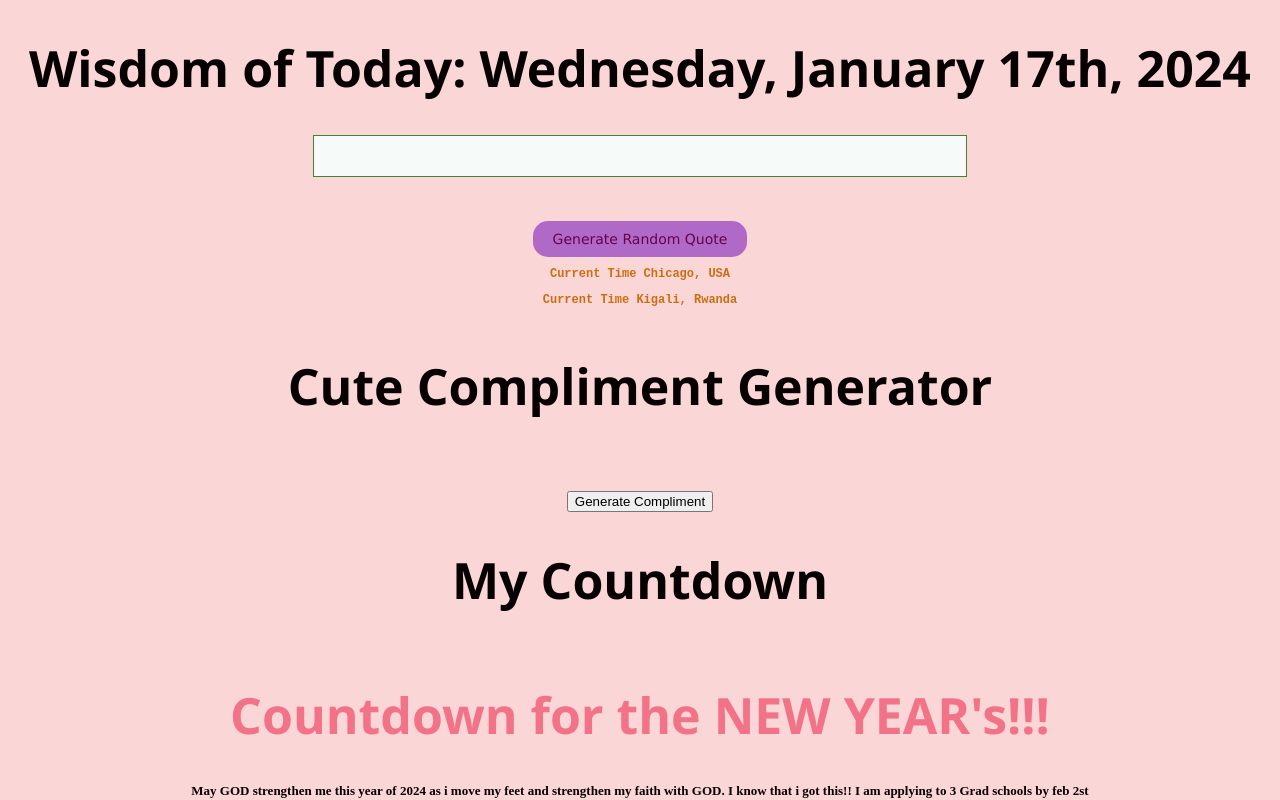
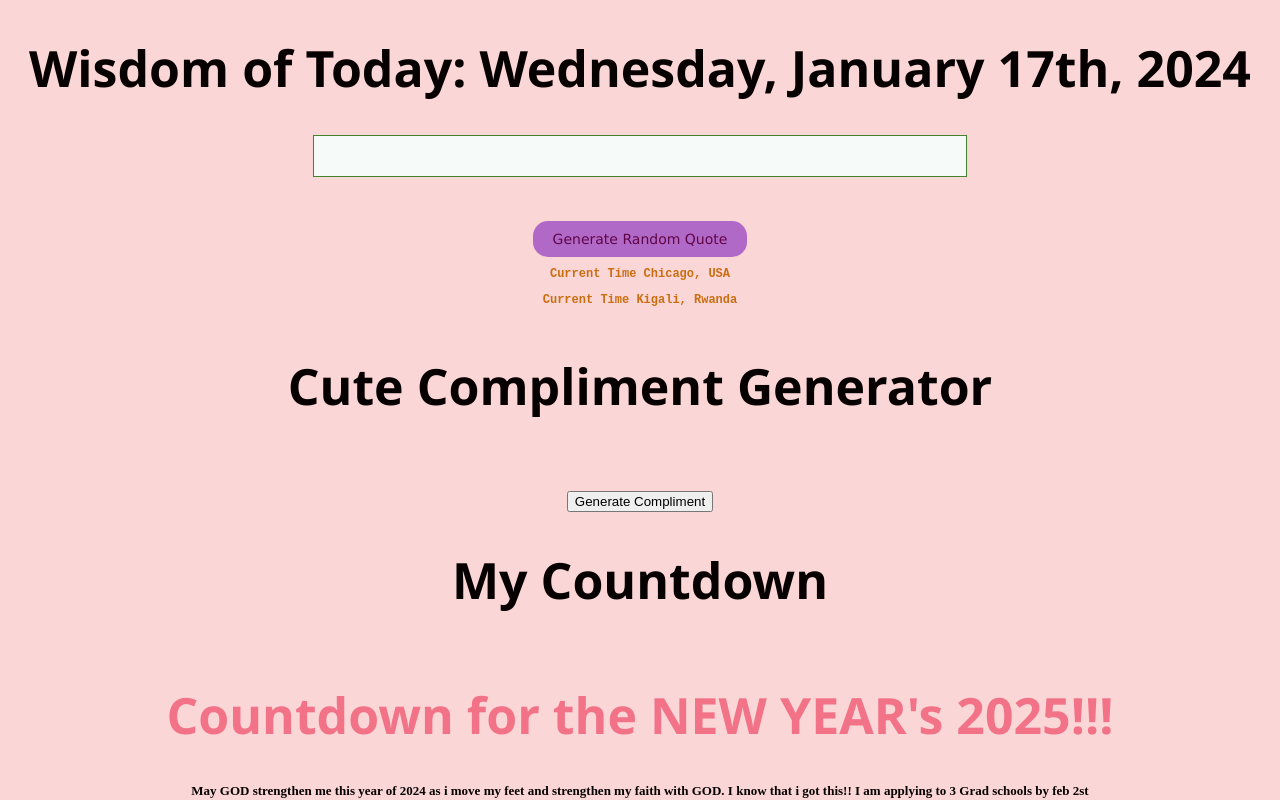
Before and after one commit to Lande21/RandomQuote, a React (Create React App) app: page / in a window 1280 px wide. Shown: the top 800 px of the page. Built offline with nearby package versions, Linux system fonts and the light colour scheme; no server answers.

Commit message:
daily commits

```diff
--- a/src/CountdownTimer.js
+++ b/src/CountdownTimer.js
@@ -44,7 +44,7 @@ const CountdownTimer = ({ targetDate }) => {
 
   return (
     <div>
-        <h1 className="countt">Countdown for the NEW YEAR's!!!</h1>
+        <h1 className="countt">Countdown for the NEW YEAR's 2025!!!</h1>
         <h4 className="daily">May GOD strengthen me this year of 2024 as i move my feet and strengthen my faith with GOD. I know that i got this!! I am applying to 3 Grad schools by feb 2st</h4>
         <h4><ul><li>Woke up,took shower :)</li>
         <li>I went to work 9:30-6pm and did sort, freight, fR</li>
```
